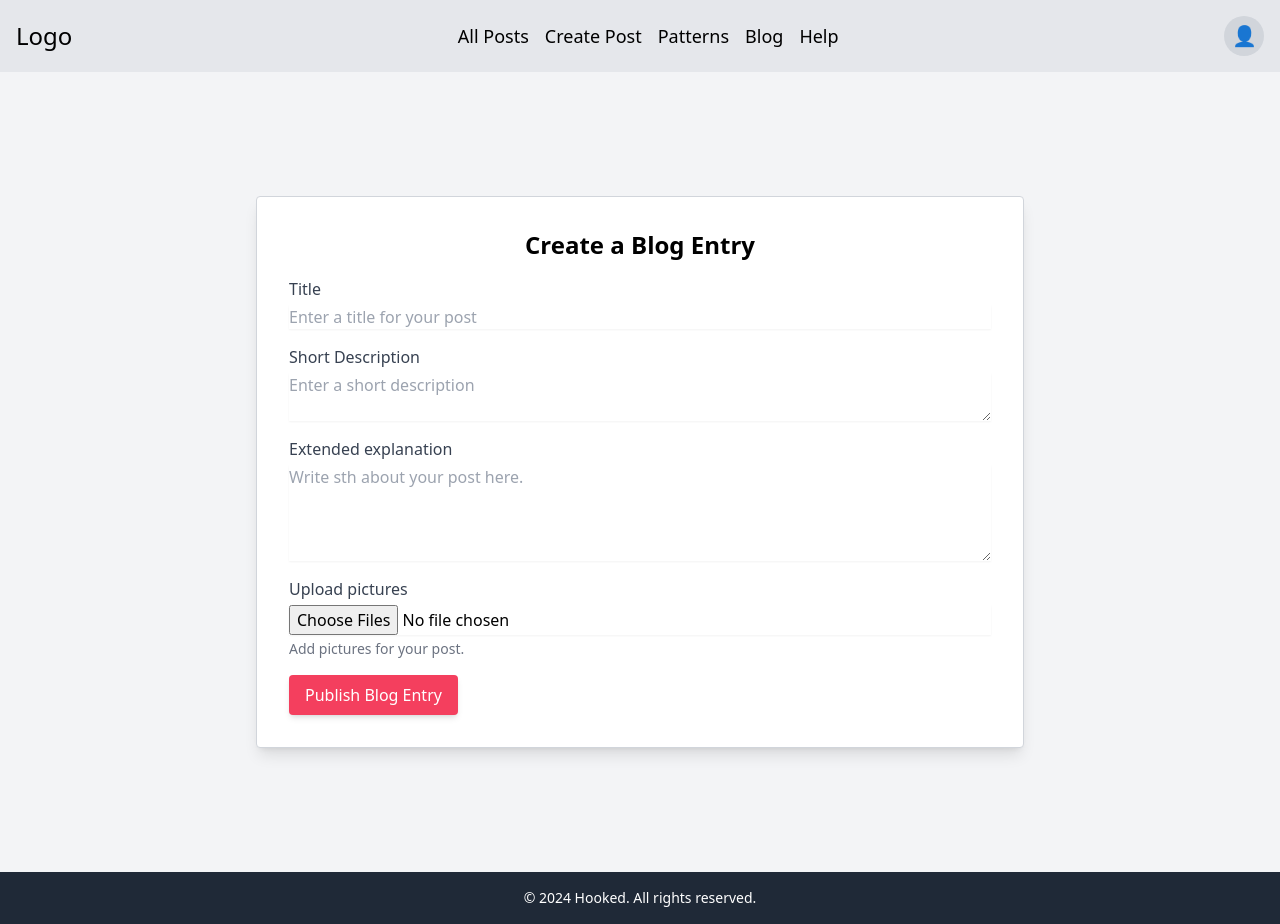
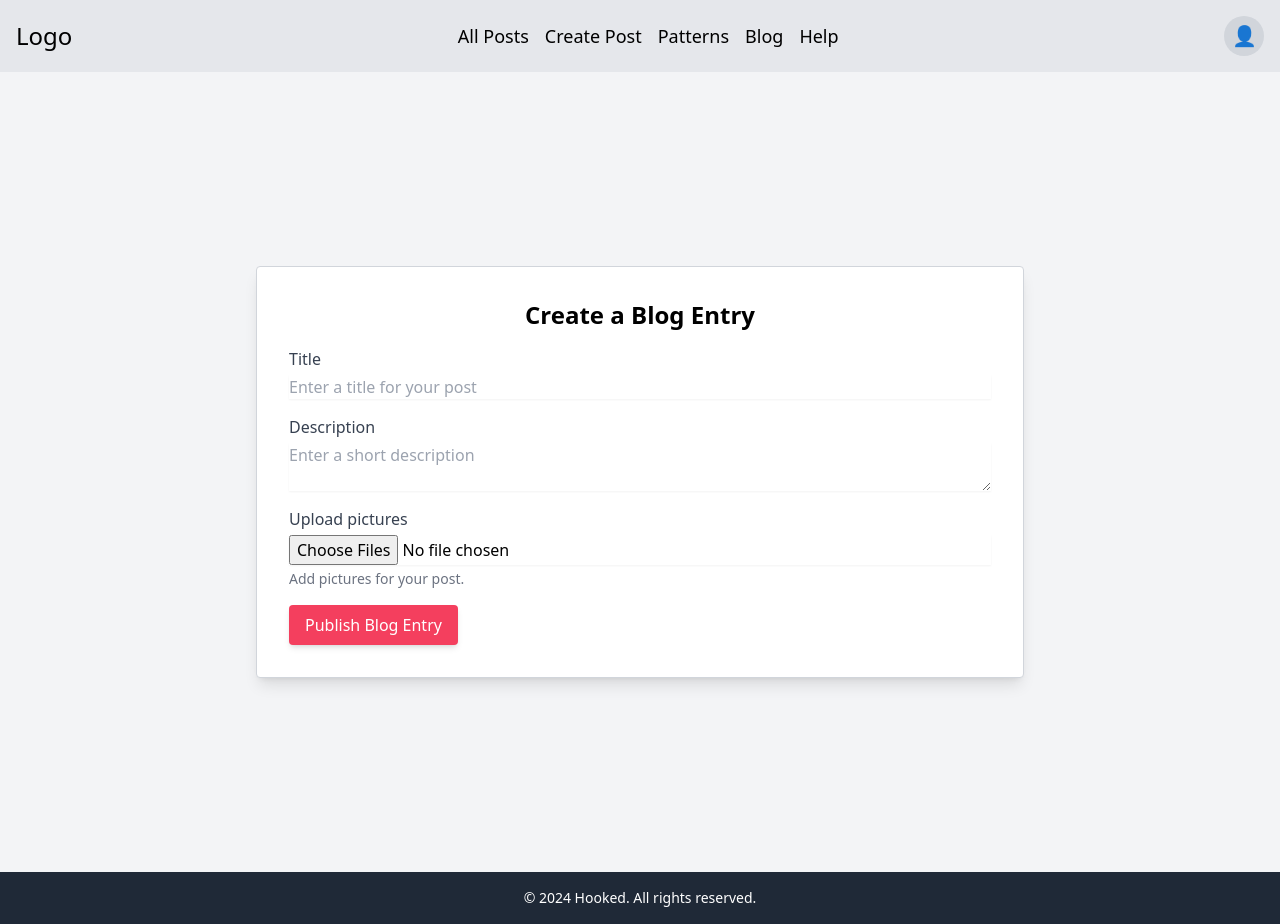
Before and after one commit to Codekmt/CrochetBlog, a Next.js app: page /CreateBlogPost in a window 1280 px wide. Built offline with nearby package versions, Linux system fonts and the light colour scheme.

Commit message:
Added submit handling to blog post creation

```diff
--- a/components/CreateBlogPost.tsx
+++ b/components/CreateBlogPost.jsx
@@ -4,11 +4,43 @@ import { useState } from "react";
 
 const CreateBlogPost = () => {
 
+  const [formData, setFormData] = useState({
+    title: "",
+    description: "",
+    pictures: [],
+  })
+
+  const handleChange = (e) => {
+    const { name, value, files } = e.target;
+    if (!name) return;
+
+    if (name === "pictures") {
+      setFormData((prev) => ({
+        ...prev,
+        [name]: files,
+      }));
+    } else {
+      setFormData((prev) => ({
+        ...prev,
+        [name]: value,
+      }));
+    }
+  };
+
+  const handleSubmit = (e) => {
+    e.preventDefault();
+    if(!formData.title || !formData.description) {
+      alert("Title and description are required!");
+      return;
+    }
+    console.log("Form Data Submitted:", formData);
+  };
+
   return (
     <div className="min-h-screen flex justify-center items-center bg-gray-100">
       <div className="bg-white border border-gray-300 shadow-lg rounded p-8 w-full max-w-3xl">
         <h1 className="text-2xl font-bold mb-4 text-center">Create a Blog Entry</h1>
-        <form className="space-y-4">
+        <form className="space-y-4" onSubmit={handleSubmit}>
 
           <div>
             <label htmlFor="title" className="block text-gray-700 font-medium">
@@ -16,33 +48,27 @@ const CreateBlogPost = () => {
             </label>
             <input
               id="title"
+              name="title"
               type="text"
               placeholder="Enter a title for your post"
               className="mt-1 block w-full rounded-md shadow-sm"
+              value={formData.title}
+              onChange={handleChange}
             />
           </div>
 
           <div>
-            <label htmlFor="short-description" className="block text-gray-700 font-medium">
-              Short Description
+            <label htmlFor="description" className="block text-gray-700 font-medium">
+              Description
             </label>
             <textarea
-              id="short-description"
+              id="description"
+              name="description"
               rows={2}
               placeholder="Enter a short description"
               className="mt-1 block w-full rounded-md shadow-sm"
-            />
-          </div>
-
-          <div>
-            <label htmlFor="blog-entry-text" className="block text-gray-700 font-medium">
-              Extended explanation
-            </label>
-            <textarea
-              id="blog-entry-text"
-              rows={4}
-              placeholder="Write sth about your post here."
-              className="mt-1 block w-full rounded-md shadow-sm"
+              value={formData.description}
+              onChange={handleChange}
             />
           </div>
 
@@ -52,10 +78,12 @@ const CreateBlogPost = () => {
             </label>
             <input
               id="blog-entry-pictures"
+              name="pictures"
               type="file"
               accept="image/*"
               multiple
               className="mt-1 block w-full border-gray-300 rounded-md shadow-sm"
+              onChange={handleChange}
             />
             <p className="text-sm text-gray-500 mt-1">
               Add pictures for your post.
```
